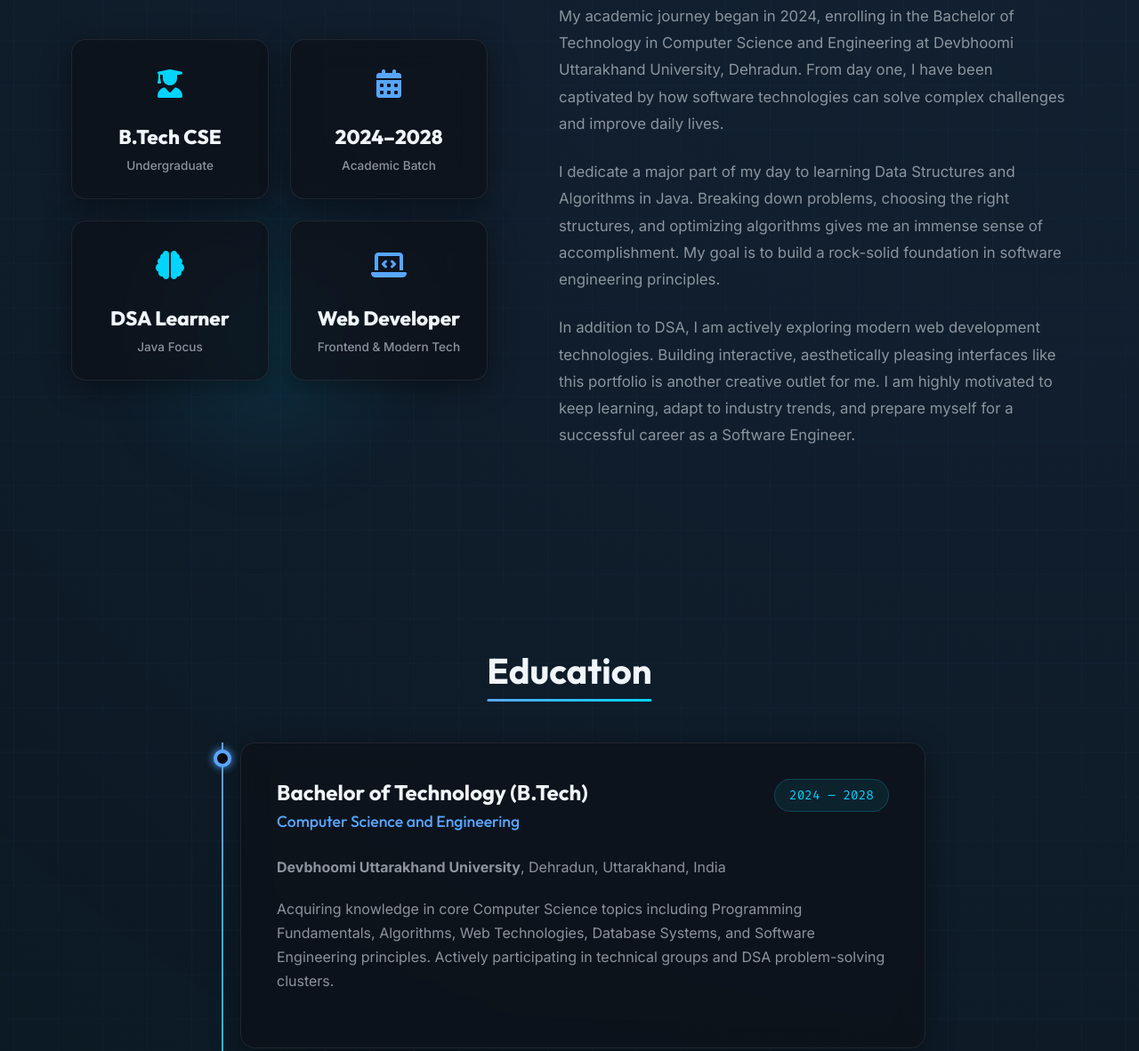
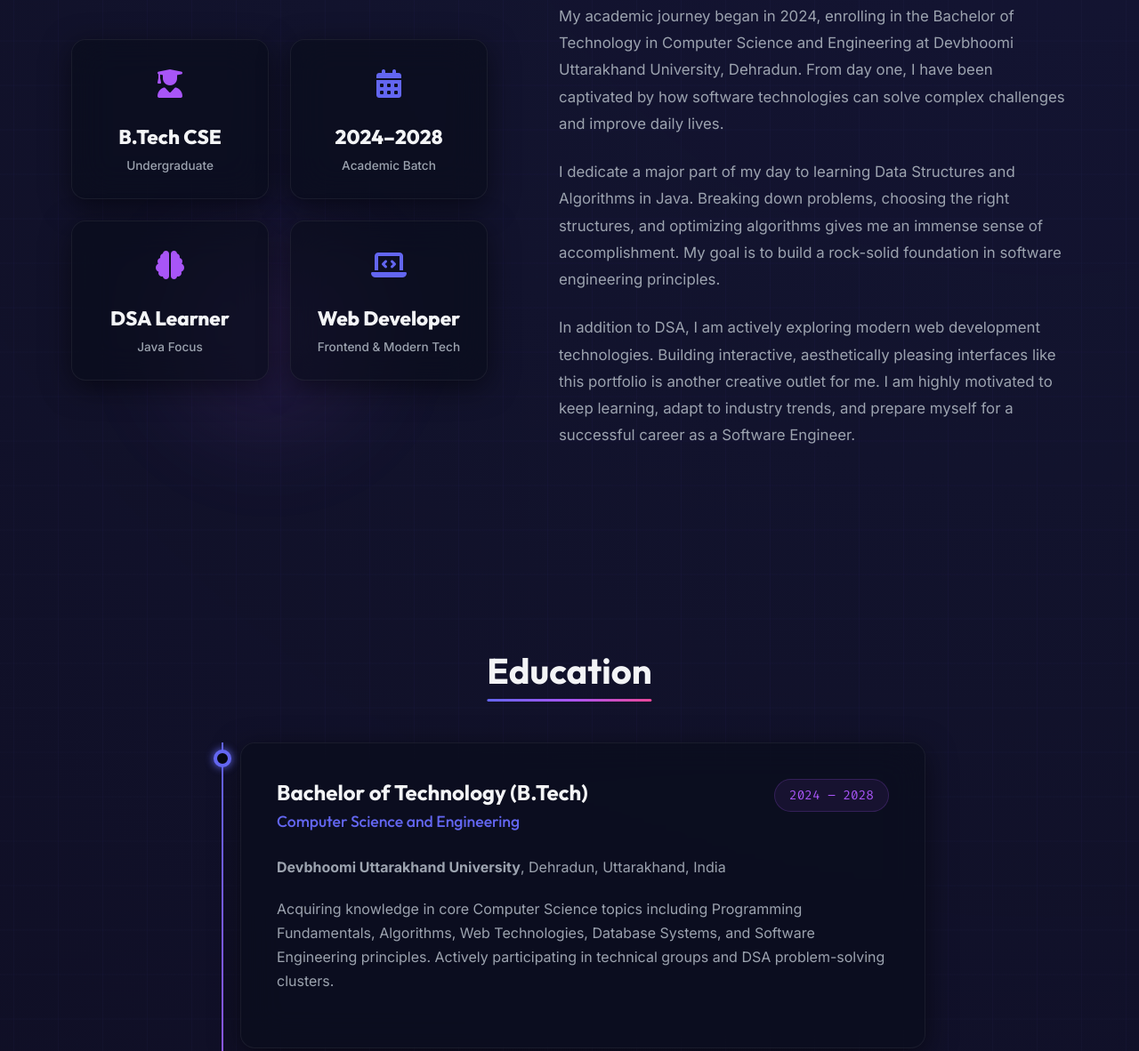
Before and after one commit to Ashutosh7643/Ashutosh-Portfolio, a plain HTML site: page index.html in a window 1280 px wide. Shown: the part 1063-2245 px from the top of the page at 89% size. Drawn offline with nearby package versions, Linux system fonts and the light colour scheme.

Commit message:
feat: enhance visual styling, update theme to electric purple/pink, add scroll progress bar and spotlight card glows

```diff
--- a/index.html
+++ b/index.html
@@ -31,6 +31,7 @@
 
   <!-- Header / Navigation Bar -->
   <header id="header">
+    <div class="scroll-progress" id="scroll-progress-bar"></div>
     <nav class="navbar" aria-label="Main Navigation">
       <div class="logo">
         <a href="#hero">Ashutosh<span>Kumar</span></a>
--- a/script.js
+++ b/script.js
@@ -24,9 +24,10 @@ document.addEventListener('DOMContentLoaded', () => {
   }, 2500);
 
   // ==========================================================================
-  // 2. SCROLL & STICKY NAVIGATION HEADER
+  // 2. SCROLL, STICKY NAVIGATION HEADER & PROGRESS BAR
   // ==========================================================================
   const header = document.getElementById('header');
+  const scrollProgressBar = document.getElementById('scroll-progress-bar');
   const scrollThreshold = 50;
 
   window.addEventListener('scroll', () => {
@@ -34,6 +35,14 @@ document.addEventListener('DOMContentLoaded', () => {
       header.classList.add('scrolled');
     } else {
       header.classList.remove('scrolled');
+    }
+
+    // Update scroll progress bar
+    const winScroll = document.body.scrollTop || document.documentElement.scrollTop;
+    const height = document.documentElement.scrollHeight - document.documentElement.clientHeight;
+    const scrolled = height > 0 ? (winScroll / height) * 100 : 0;
+    if (scrollProgressBar) {
+      scrollProgressBar.style.width = scrolled + '%';
     }
   });
 
@@ -166,7 +175,7 @@ document.addEventListener('DOMContentLoaded', () => {
         this.size = Math.random() * 2 + 1;
         this.speedX = (Math.random() - 0.5) * 0.6;
         this.speedY = (Math.random() - 0.5) * 0.6;
-        this.color = 'rgba(88, 166, 255, 0.4)';
+        this.color = 'rgba(168, 85, 247, 0.4)'; // Vibrant Purple Particle
       }
 
       update() {
@@ -217,7 +226,7 @@ document.addEventListener('DOMContentLoaded', () => {
           if (distance < connectionDistance) {
             // Line opacity based on proximity
             const opacity = (1 - (distance / connectionDistance)) * 0.15;
-            ctx.strokeStyle = `rgba(0, 212, 255, ${opacity})`;
+            ctx.strokeStyle = `rgba(99, 102, 241, ${opacity})`; // Electric Indigo Lines
             ctx.lineWidth = 1;
             ctx.beginPath();
             ctx.moveTo(particlesArray[a].x, particlesArray[a].y);
@@ -233,7 +242,7 @@ document.addEventListener('DOMContentLoaded', () => {
           const distance = Math.hypot(dx, dy);
           if (distance < mouse.radius) {
             const opacity = (1 - (distance / mouse.radius)) * 0.25;
-            ctx.strokeStyle = `rgba(88, 166, 255, ${opacity})`;
+            ctx.strokeStyle = `rgba(236, 72, 153, ${opacity})`; // Rose Pink Mouse connections
             ctx.lineWidth = 1.2;
             ctx.beginPath();
             ctx.moveTo(particlesArray[a].x, particlesArray[a].y);
@@ -488,4 +497,18 @@ document.addEventListener('DOMContentLoaded', () => {
       alert('Simulating Resume Download: A resume PDF would download here. Please use the contact details below to request a detailed copy!');
     });
   }
+
+  // ==========================================================================
+  // 11. GLASS PANEL HOVER SPOTLIGHT GLOW EFFECT
+  // ==========================================================================
+  const glassPanels = document.querySelectorAll('.glass-panel');
+  glassPanels.forEach(panel => {
+    panel.addEventListener('mousemove', (e) => {
+      const rect = panel.getBoundingClientRect();
+      const x = e.clientX - rect.left;
+      const y = e.clientY - rect.top;
+      panel.style.setProperty('--mouse-x', `${x}px`);
+      panel.style.setProperty('--mouse-y', `${y}px`);
+    });
+  });
 });
--- a/style.css
+++ b/style.css
@@ -5,30 +5,30 @@
 
 :root {
   /* Colors */
-  --bg-primary: #080B10;
-  --bg-secondary: #0D1117;
-  --bg-card: rgba(22, 27, 34, 0.6);
-  --bg-card-hover: rgba(33, 38, 45, 0.8);
-
-  --accent-blue: #58A6FF;
-  --accent-cyan: #00D4FF;
-  --accent-purple: #BC8CFF;
-  --accent-gradient: linear-gradient(135deg, var(--accent-blue) 0%, var(--accent-cyan) 100%);
-  --accent-gradient-hover: linear-gradient(135deg, var(--accent-cyan) 0%, var(--accent-blue) 100%);
-
-  --text-primary: #F0F6FC;
-  --text-secondary: #8B949E;
-  --text-muted: #586069;
-
-  --border-color: rgba(240, 246, 252, 0.1);
-  --border-glow: rgba(88, 166, 255, 0.25);
-  --border-cyan-glow: rgba(0, 212, 255, 0.25);
+  --bg-primary: #060813;
+  --bg-secondary: #0A0D1B;
+  --bg-card: rgba(17, 24, 39, 0.4);
+  --bg-card-hover: rgba(31, 41, 55, 0.65);
+
+  --accent-blue: #6366F1;       /* Electric Indigo */
+  --accent-cyan: #A855F7;       /* Neon Violet */
+  --accent-purple: #EC4899;     /* Rose Pink */
+  --accent-gradient: linear-gradient(135deg, var(--accent-blue) 0%, var(--accent-cyan) 50%, var(--accent-purple) 100%);
+  --accent-gradient-hover: linear-gradient(135deg, var(--accent-purple) 0%, var(--accent-cyan) 50%, var(--accent-blue) 100%);
+
+  --text-primary: #F3F4F6;
+  --text-secondary: #9CA3AF;
+  --text-muted: #6B7280;
+
+  --border-color: rgba(255, 255, 255, 0.05);
+  --border-glow: rgba(168, 85, 247, 0.25);
+  --border-cyan-glow: rgba(236, 72, 153, 0.25);
 
   /* Glassmorphism */
-  --glass-bg: rgba(13, 17, 23, 0.7);
-  --glass-border: rgba(255, 255, 255, 0.08);
-  --glass-blur: blur(16px);
-  --glass-shadow: 0 8px 32px 0 rgba(0, 0, 0, 0.4);
+  --glass-bg: rgba(10, 13, 27, 0.65);
+  --glass-border: rgba(255, 255, 255, 0.06);
+  --glass-blur: blur(20px);
+  --glass-shadow: 0 8px 32px 0 rgba(0, 0, 0, 0.5);
 
   /* Fonts */
   --font-main: 'Inter', sans-serif;
@@ -39,6 +39,18 @@
   --transition-fast: 0.2s ease;
   --transition-normal: 0.4s cubic-bezier(0.25, 0.8, 0.25, 1);
   --transition-slow: 0.8s cubic-bezier(0.25, 1, 0.5, 1);
+}
+
+/* Scroll Progress Bar at top of navbar */
+.scroll-progress {
+  position: absolute;
+  top: 0;
+  left: 0;
+  width: 0%;
+  height: 3px;
+  background: var(--accent-gradient);
+  z-index: 1000;
+  transition: width 0.1s ease-out;
 }
 
 /* ==========================================================================
@@ -84,8 +96,8 @@ body {
 
 /* Typography Selection */
 ::selection {
-  background: rgba(88, 166, 255, 0.3);
-  color: var(--accent-cyan);
+  background: rgba(168, 85, 247, 0.3);
+  color: var(--text-primary);
 }
 
 /* Headings */
@@ -156,20 +168,69 @@ img {
   border-radius: 2px;
 }
 
-/* Glassmorphism Panel */
+/* Glassmorphism Panel with dynamic hover spotlight glow */
 .glass-panel {
+  position: relative;
   background: var(--glass-bg);
   backdrop-filter: var(--glass-blur);
   -webkit-backdrop-filter: var(--glass-blur);
   border: 1px solid var(--glass-border);
   box-shadow: var(--glass-shadow);
   border-radius: 16px;
+  overflow: hidden;
   transition: var(--transition-normal);
 }
 
+/* Pseudo element that acts as the mouse follower glow */
+.glass-panel::before {
+  content: '';
+  position: absolute;
+  top: 0;
+  left: 0;
+  right: 0;
+  bottom: 0;
+  border-radius: inherit;
+  background: radial-gradient(800px circle at var(--mouse-x, 0px) var(--mouse-y, 0px), rgba(168, 85, 247, 0.08), transparent 40%);
+  z-index: 0;
+  pointer-events: none;
+  opacity: 0;
+  transition: opacity 0.5s ease;
+}
+
+/* Glow border highlight */
+.glass-panel::after {
+  content: '';
+  position: absolute;
+  top: 0;
+  left: 0;
+  right: 0;
+  bottom: 0;
+  border-radius: inherit;
+  border: 1px solid transparent;
+  background: radial-gradient(300px circle at var(--mouse-x, 0px) var(--mouse-y, 0px), rgba(236, 72, 153, 0.25), transparent 40%) border-box;
+  -webkit-mask: linear-gradient(#fff 0 0) padding-box, linear-gradient(#fff 0 0);
+  -webkit-mask-composite: xor;
+  mask-composite: exclude;
+  z-index: 2;
+  pointer-events: none;
+  opacity: 0;
+  transition: opacity 0.5s ease;
+}
+
+.glass-panel:hover::before,
+.glass-panel:hover::after {
+  opacity: 1;
+}
+
+/* Ensure contents sit above glow effect */
+.glass-panel > * {
+  position: relative;
+  z-index: 1;
+}
+
 .glass-panel:hover {
-  border-color: var(--border-glow);
-  box-shadow: 0 10px 40px 0 rgba(88, 166, 255, 0.15);
+  border-color: transparent;
+  box-shadow: 0 10px 40px 0 rgba(168, 85, 247, 0.15);
 }
 
 /* Custom Buttons */
@@ -198,7 +259,7 @@ img {
 
 .btn-primary:hover {
   transform: translateY(-3px);
-  box-shadow: 0 10px 25px rgba(0, 212, 255, 0.3);
+  box-shadow: 0 10px 25px rgba(168, 85, 247, 0.3);
 }
 
 .btn-secondary {
@@ -208,10 +269,10 @@ img {
 }
 
 .btn-secondary:hover {
-  background: rgba(88, 166, 255, 0.1);
+  background: rgba(99, 102, 241, 0.1);
   border-color: var(--accent-cyan);
   transform: translateY(-3px);
-  box-shadow: 0 10px 25px rgba(88, 166, 255, 0.1);
+  box-shadow: 0 10px 25px rgba(99, 102, 241, 0.1);
 }
 
 .btn-text {
@@ -234,8 +295,8 @@ img {
   height: 100%;
   z-index: -2;
   background-image:
-    linear-gradient(rgba(88, 166, 255, 0.03) 1px, transparent 1px),
-    linear-gradient(90deg, rgba(88, 166, 255, 0.03) 1px, transparent 1px);
+    linear-gradient(rgba(99, 102, 241, 0.03) 1px, transparent 1px),
+    linear-gradient(90deg, rgba(99, 102, 241, 0.03) 1px, transparent 1px);
   background-size: 50px 50px;
   background-position: center;
 }
@@ -247,14 +308,14 @@ img {
   width: 140%;
   height: 140%;
   z-index: -3;
-  background: radial-gradient(circle at 80% 20%, rgba(88, 166, 255, 0.15) 0%, rgba(0, 212, 255, 0.05) 30%, transparent 60%);
+  background: radial-gradient(circle at 80% 20%, rgba(99, 102, 241, 0.15) 0%, rgba(168, 85, 247, 0.05) 30%, transparent 60%);
   pointer-events: none;
 }
 
 .floating-circle {
   position: absolute;
   border-radius: 50%;
-  background: radial-gradient(circle, rgba(0, 212, 255, 0.15) 0%, transparent 70%);
+  background: radial-gradient(circle, rgba(168, 85, 247, 0.15) 0%, transparent 70%);
   filter: blur(40px);
   pointer-events: none;
   animation: float 20s infinite alternate ease-in-out;
@@ -494,15 +555,15 @@ header.scrolled {
   border-radius: 50%;
   padding: 10px;
   position: relative;
-  background: linear-gradient(135deg, rgba(88, 166, 255, 0.4) 0%, rgba(0, 212, 255, 0.4) 100%);
-  box-shadow: 0 10px 50px rgba(0, 212, 255, 0.2);
+  background: linear-gradient(135deg, rgba(99, 102, 241, 0.4) 0%, rgba(168, 85, 247, 0.4) 100%);
+  box-shadow: 0 10px 50px rgba(168, 85, 247, 0.2);
   transition: var(--transition-slow);
 }
 
 .profile-card:hover {
   transform: scale(1.03) rotate(2deg);
-  box-shadow: 0 15px 60px rgba(0, 212, 255, 0.35);
-  background: linear-gradient(135deg, rgba(0, 212, 255, 0.6) 0%, rgba(88, 166, 255, 0.6) 100%);
+  box-shadow: 0 15px 60px rgba(168, 85, 247, 0.35);
+  background: linear-gradient(135deg, rgba(168, 85, 247, 0.6) 0%, rgba(99, 102, 241, 0.6) 100%);
 }
 
 .profile-img-container {
@@ -671,10 +732,10 @@ header.scrolled {
   font-family: var(--font-code);
   font-size: 0.9rem;
   color: var(--accent-cyan);
-  background: rgba(0, 212, 255, 0.08);
+  background: rgba(168, 85, 247, 0.08);
   padding: 0.4rem 1rem;
   border-radius: 20px;
-  border: 1px solid rgba(0, 212, 255, 0.2);
+  border: 1px solid rgba(168, 85, 247, 0.2);
 }
 
 .timeline-body p {
@@ -945,8 +1006,8 @@ header.scrolled {
   font-size: 0.8rem;
   padding: 0.35rem 0.8rem;
   border-radius: 5px;
-  background: rgba(88, 166, 255, 0.08);
-  border: 1px solid rgba(88, 166, 255, 0.15);
+  background: rgba(99, 102, 241, 0.08);
+  border: 1px solid rgba(99, 102, 241, 0.15);
   color: var(--accent-blue);
 }
 
@@ -999,8 +1060,8 @@ header.scrolled {
   width: 50px;
   height: 50px;
   border-radius: 50%;
-  background: rgba(88, 166, 255, 0.08);
-  border: 1px solid rgba(88, 166, 255, 0.2);
+  background: rgba(99, 102, 241, 0.08);
+  border: 1px solid rgba(99, 102, 241, 0.2);
   display: flex;
   align-items: center;
   justify-content: center;
@@ -1050,7 +1111,7 @@ header.scrolled {
   background: var(--accent-gradient);
   border-color: transparent;
   transform: translateY(-5px);
-  box-shadow: 0 10px 20px rgba(0, 212, 255, 0.25);
+  box-shadow: 0 10px 20px rgba(168, 85, 247, 0.25);
 }
 
 /* Contact Form */
@@ -1078,7 +1139,7 @@ header.scrolled {
 .form-input:focus {
   outline: none;
   border-color: var(--accent-blue);
-  box-shadow: 0 0 10px rgba(88, 166, 255, 0.15);
+  box-shadow: 0 0 10px rgba(99, 102, 241, 0.15);
   background: rgba(8, 11, 16, 0.8);
 }
 
```
